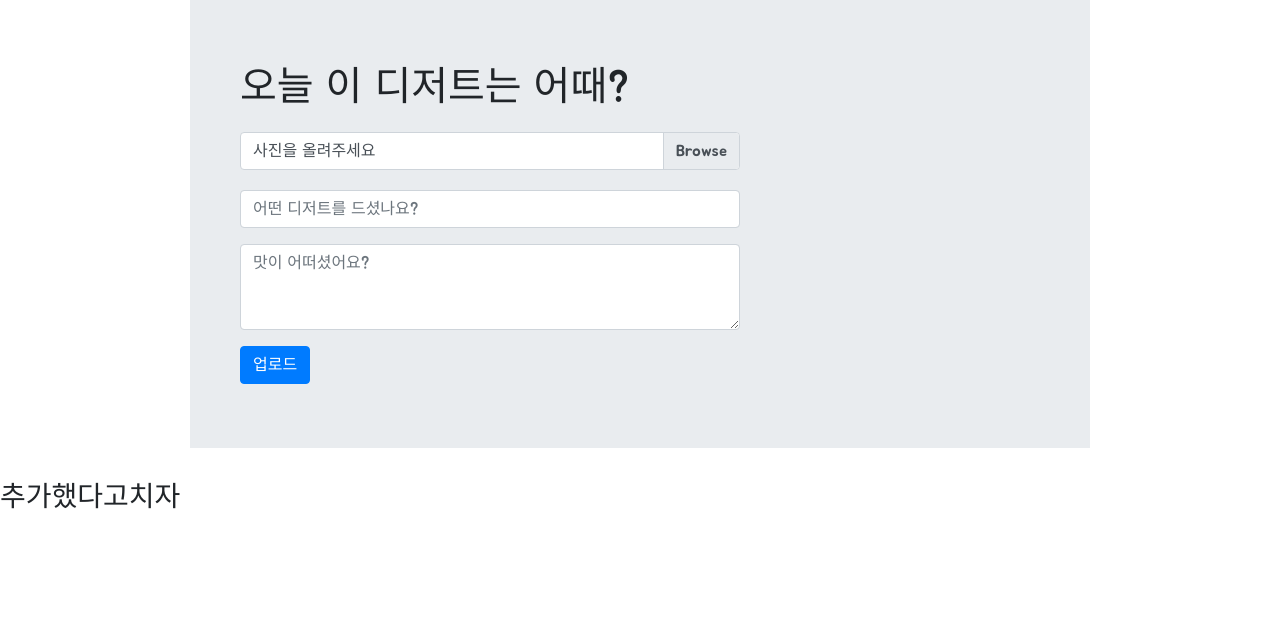
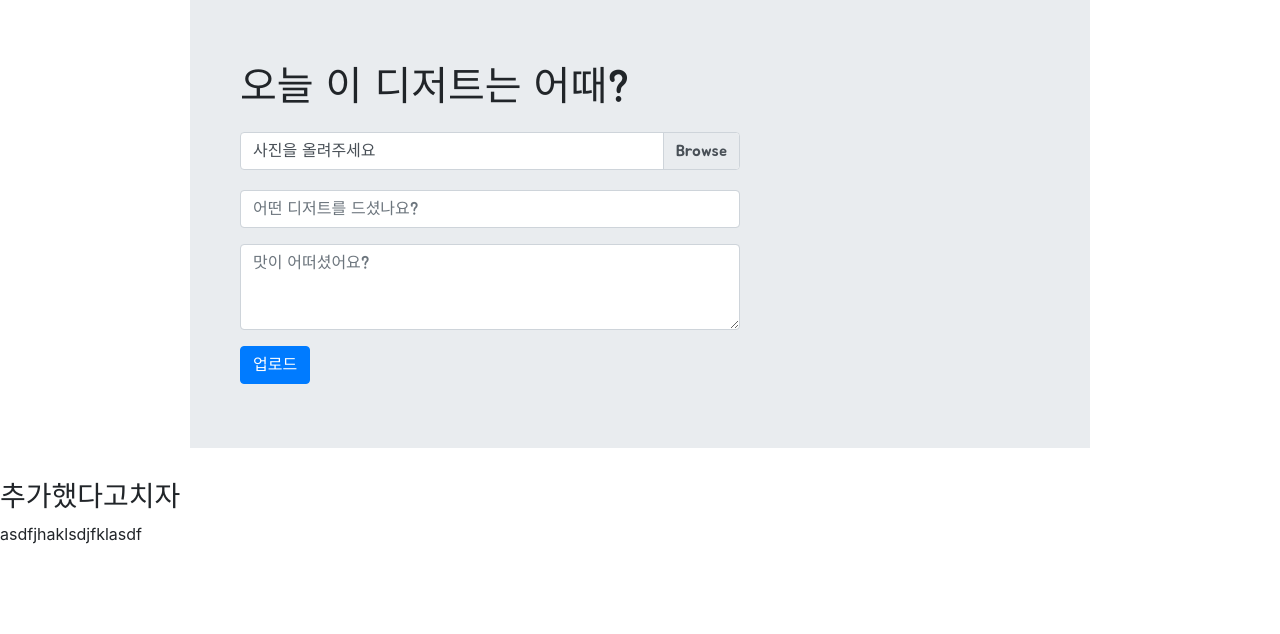
Before and after one commit to cooked-developer/first-mini-project, a Flask app: page / in a window 1280 px wide. Shown: the top 634 px of the page. Run offline with Flask 2, Linux system fonts and the light colour scheme; data that the repository does not hold is empty; some libraries are stand-ins or nearby versions.

Commit message:
third commit

```diff
--- a/templates/index.html
+++ b/templates/index.html
@@ -141,6 +141,7 @@
 
 
 <h3> 추가했다고치자</h3>
+asdfjhaklsdjfklasdf
 </body>
 
 </html>
```
